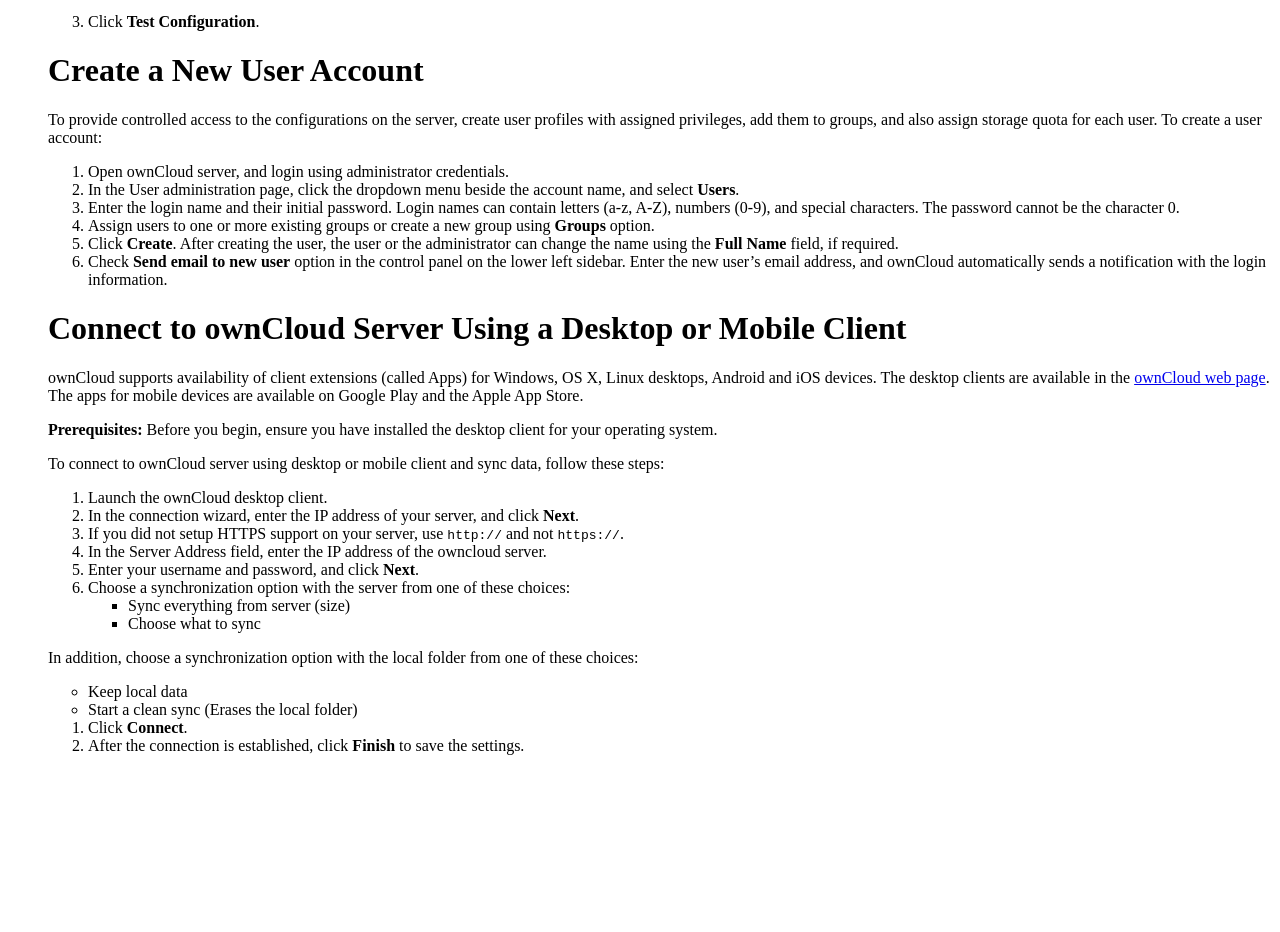
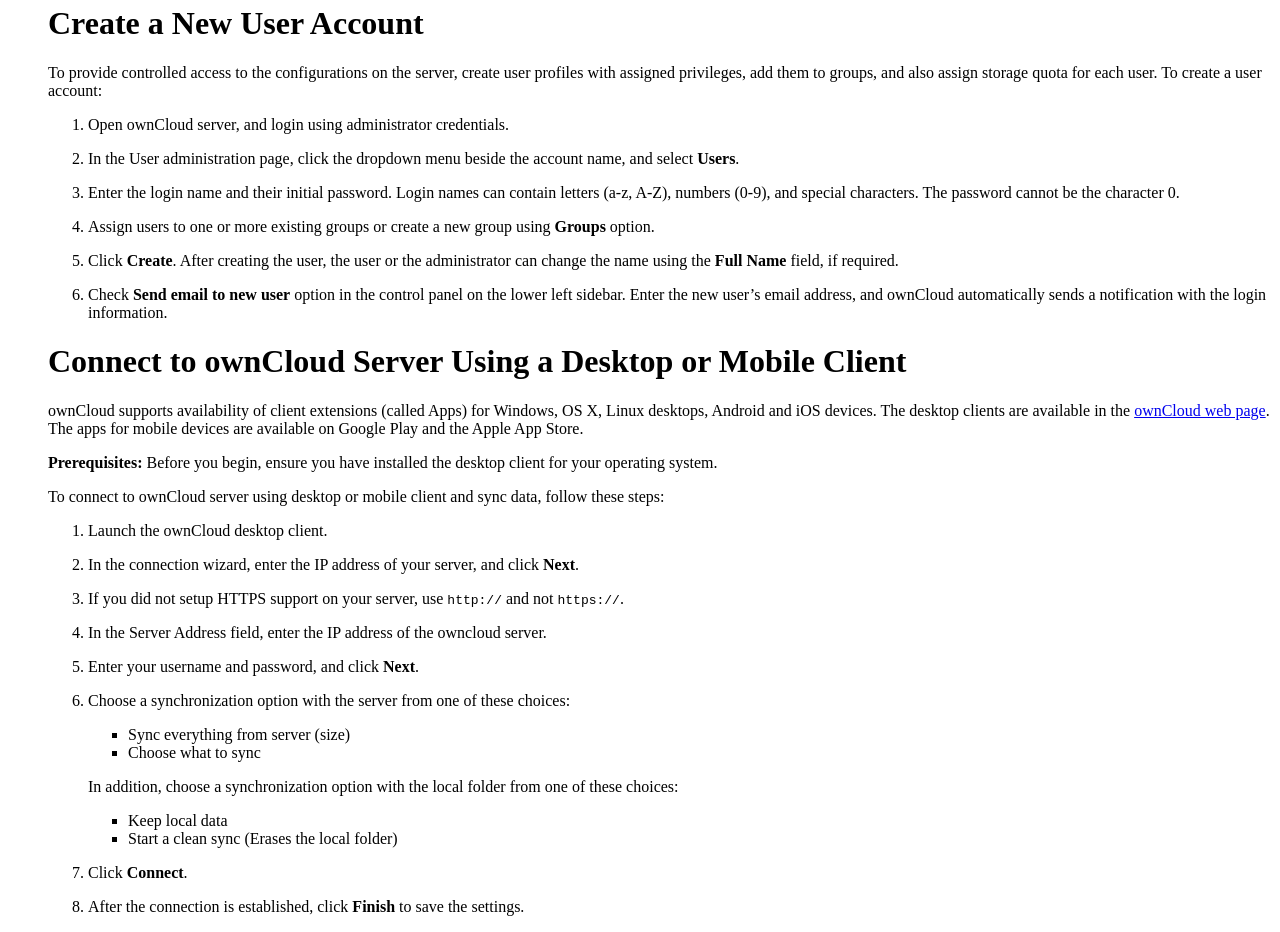
Before and after one commit to veenamannie/quickstart, a plain HTML site: page index.html in a window 1280 px wide. Shown: the part 2287-3219 px from the top of the page. Before the commit the page ends 3058 px from the top, so only its background shows below. Drawn offline with Linux system fonts and the light colour scheme.

Commit message:
Update index.html

```diff
--- a/index.html
+++ b/index.html
@@ -84,28 +84,18 @@
 <p><strong>Zip:</strong>
 <code>
     unzip owncloud-x.y.z.zip <br>
-    </code></p></li>
-</ol>
-
-<p>The content is unpacked to an <code>owncloud</code> directory. Copy this directory to a destination of your preference. </p>
-
-<ol>
+    </code>The content is unpacked to an <code>owncloud</code> directory. Copy this directory to a destination of your preference.</p></li>
 <li>Run the Apache HTTP server to install ownCloud in your Apache document root.</li>
-</ol>
-
-<blockquote>
+ <blockquote>
   <p><strong>Note:</strong> On HTTP servers, it is recommended to install ownCloud outside of the document root.</p>
 </blockquote>
-
-<p><code>
+  <p><code>
     cp -r owncloud /path/to/webserver/document-root
    </code></p>
-
-<p>The path is replaced by the document root of your web server:</p>
-
-<p><code>
+   <p>The path is replaced by the document root of your web server:<code>
     cp -r owncloud /var/www
    </code></p>
+   </ol>
 
 <h1 id="connecttoowncloudserverusingldap">Connect to ownCloud Server using LDAP</h1>
 
@@ -145,19 +135,19 @@
 To create a user account:</p>
 
 <ol>
-<li>Open ownCloud server, and login using administrator credentials.</li>
+<li><p>Open ownCloud server, and login using administrator credentials.</p></li>
 
-<li>In the User administration page, click the dropdown menu beside the account name, and select <strong>Users</strong>.</li>
+<li><p>In the User administration page, click the dropdown menu beside the account name, and select <strong>Users</strong>.</p></li>
 
-<li>Enter the login name and their initial password.
-Login names can contain letters (a-z, A-Z), numbers (0-9), and special characters. The password cannot be the character 0. </li>
+<li><p>Enter the login name and their initial password.
+Login names can contain letters (a-z, A-Z), numbers (0-9), and special characters. The password cannot be the character 0.</p></li>
 
-<li>Assign users to one or more existing groups or create a new group using <strong>Groups</strong> option.</li>
+<li><p>Assign users to one or more existing groups or create a new group using <strong>Groups</strong> option.</p></li>
 
-<li>Click <strong>Create</strong>.
-After creating the user, the user or the administrator can change the name using the <strong>Full Name</strong> field, if required.</li>
+<li><p>Click <strong>Create</strong>.
+After creating the user, the user or the administrator can change the name using the <strong>Full Name</strong> field, if required.</p></li>
 
-<li>Check <strong>Send email to new user</strong> option in the control panel on the lower left sidebar. Enter the new user’s email address, and ownCloud automatically sends a notification with the login information. </li>
+<li><p>Check <strong>Send email to new user</strong> option in the control panel on the lower left sidebar. Enter the new user’s email address, and ownCloud automatically sends a notification with the login information.</p></li>
 </ol>
 
 <h1 id="connecttoowncloudserverusingadesktopormobileclient">Connect to ownCloud Server Using a Desktop or Mobile Client</h1>
@@ -170,36 +160,26 @@
 <p>To connect to ownCloud server using desktop or mobile client and sync data, follow these steps:</p>
 
 <ol>
-<li>Launch the ownCloud desktop client.</li>
+<li><p>Launch the ownCloud desktop client.</p></li>
 
-<li>In the connection wizard, enter the IP address of your server, and click <strong>Next</strong>. </li>
+<li><p>In the connection wizard, enter the IP address of your server, and click <strong>Next</strong>.</p></li>
 
-<li>If you did not setup HTTPS support on your server, use <code>http://</code> and not <code>https://</code>. </li>
+<li><p>If you did not setup HTTPS support on your server, use <code>http://</code> and not <code>https://</code>.</p></li>
 
-<li>In the Server Address field, enter the IP address of the owncloud server.</li>
+<li><p>In the Server Address field, enter the IP address of the owncloud server.</p></li>
 
-<li>Enter your username and password, and click <strong>Next</strong>.</li>
+<li><p>Enter your username and password, and click <strong>Next</strong>.</p></li>
 
-<li>Choose a synchronization option with the server from one of these choices:
-
-
-<ul>
-<li>Sync everything from server (size)</li>
-
-<li>Choose what to sync</li></ul>
+<li><p>Choose a synchronization option with the server from one of these choices:
+   <ul>
+   <li>Sync everything from server (size)</li>
+      <li>Choose what to sync</p></li></ul>
+   <p>In addition, choose a synchronization option with the local folder from one of these choices:
+   <ul>
+   <li>Keep local data</li>
+   <li>Start a clean sync (Erases the local folder)</li>
+   </ul></p>
+<li><p>Click <strong>Connect</strong>.</p></li>
+<li><p>After the connection is established, click <strong>Finish</strong> to save the settings.</p></li>
 </li>
 </ol>
-
-<p>In addition, choose a synchronization option with the local folder from one of these choices:</p>
-
-<ul>
-<li>Keep local data</li>
-
-<li>Start a clean sync (Erases the local folder)</li>
-</ul>
-
-<ol>
-<li>Click <strong>Connect</strong>.</li>
-
-<li>After the connection is established, click <strong>Finish</strong> to save the settings.</li>
-</ol>
```
